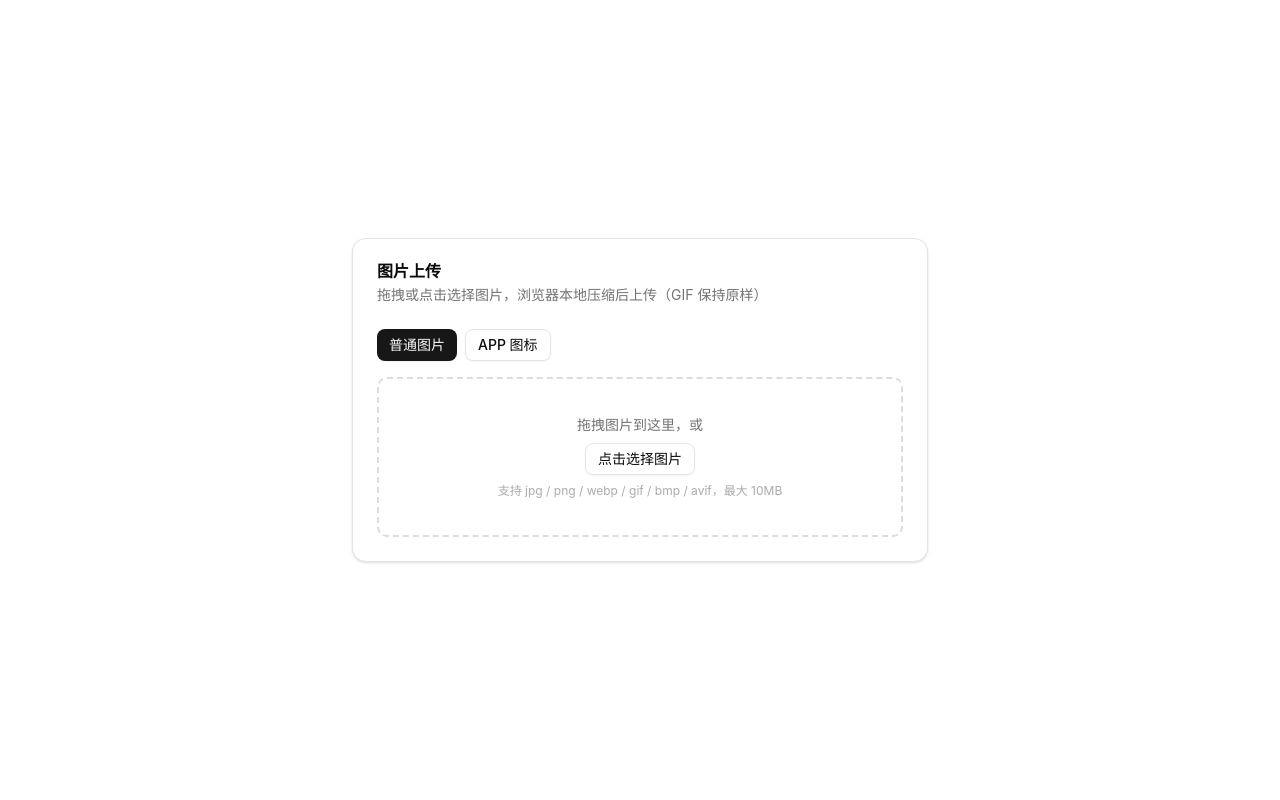
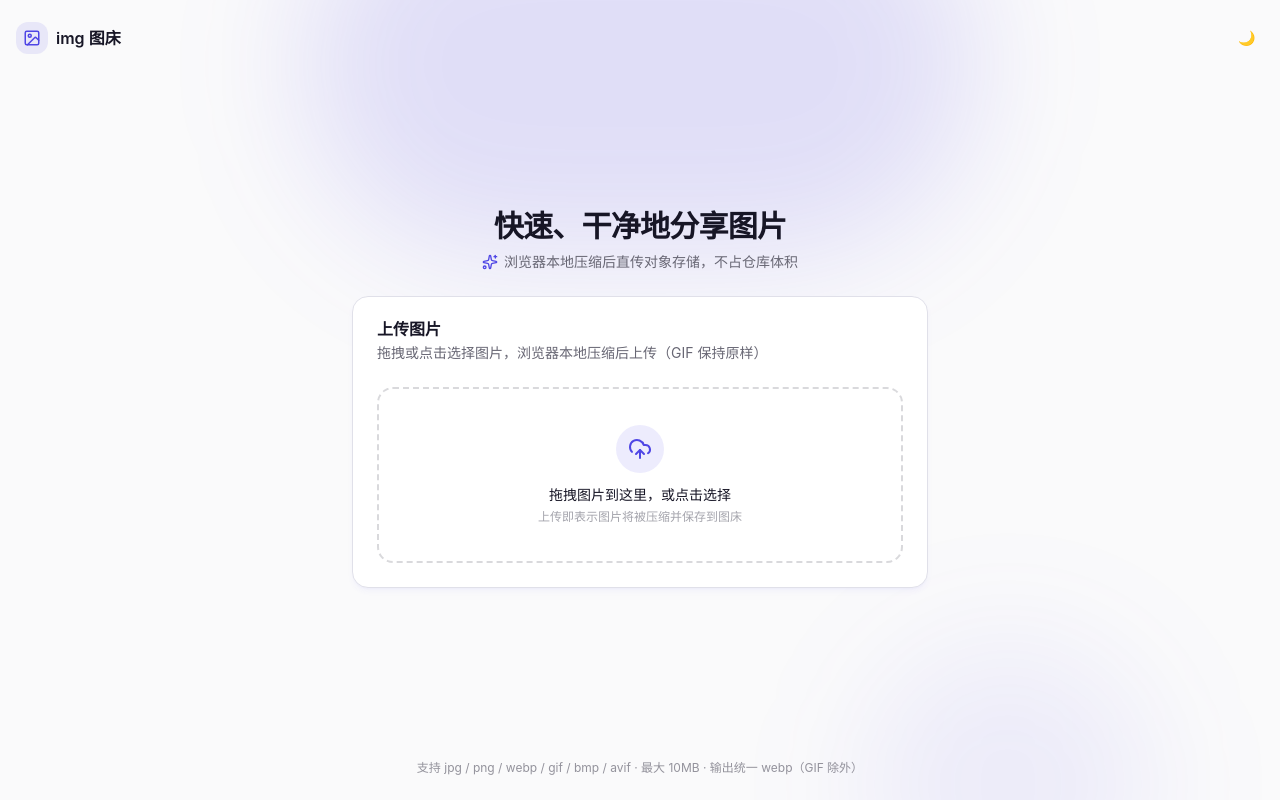
Before and after one commit to zzgs219G/img, a React (Vite) app: page / in a window 1280 px wide. Built offline with nearby package versions, Linux system fonts and the light colour scheme.

Commit message:
⚡ update: 09-20 21:04

```diff
--- a/package.json
+++ b/package.json
@@ -10,12 +10,10 @@
     "preview": "vite preview"
   },
   "dependencies": {
-    "@isomorphic-git/lightning-fs": "^4.9.0",
     "@radix-ui/react-progress": "^1.1.16",
     "@radix-ui/react-slot": "^1.3.3",
     "class-variance-authority": "^0.7.1",
     "clsx": "^2.1.1",
-    "isomorphic-git": "^1.42.2",
     "lucide-react": "^1.47.0",
     "react": "^19.2.8",
     "react-dom": "^19.2.8",
--- a/src/App.tsx
+++ b/src/App.tsx
@@ -1,9 +1,69 @@
+import { ImageIcon, Sparkles } from 'lucide-react'
+
 import { Uploader } from '@/components/Uploader'
+import { Button } from '@/components/ui/button'
+import { useEffect, useState } from 'react'
+
+function ThemeToggle() {
+  const [dark, setDark] = useState(() =>
+    typeof window !== 'undefined' && localStorage.getItem('theme') === 'dark'
+  )
+
+  useEffect(() => {
+    document.documentElement.classList.toggle('dark', dark)
+    localStorage.setItem('theme', dark ? 'dark' : 'light')
+  }, [dark])
+
+  return (
+    <Button
+      variant="ghost"
+      size="icon"
+      aria-label="切换深色模式"
+      onClick={() => setDark((d) => !d)}
+    >
+      {dark ? '☀️' : '🌙'}
+    </Button>
+  )
+}
 
 function App() {
   return (
-    <div className="bg-background flex min-h-screen items-center justify-center p-4">
-      <Uploader />
+    <div className="relative flex min-h-screen flex-col overflow-hidden">
+      {/* 背景装饰：品牌色光晕 */}
+      <div
+        aria-hidden
+        className="pointer-events-none absolute inset-0 -z-10"
+      >
+        <div className="absolute -top-32 left-1/2 h-96 w-[42rem] -translate-x-1/2 rounded-full bg-primary/15 blur-3xl" />
+        <div className="absolute right-[10%] bottom-[-8rem] h-72 w-72 rounded-full bg-primary/8 blur-3xl" />
+      </div>
+
+      <header className="container mx-auto flex w-full items-center justify-between px-4 py-5">
+        <div className="flex items-center gap-2 font-semibold">
+          <span className="bg-primary/10 text-primary flex size-8 items-center justify-center rounded-lg">
+            <ImageIcon className="size-4.5" />
+          </span>
+          img 图床
+        </div>
+        <ThemeToggle />
+      </header>
+
+      <main className="container mx-auto flex w-full flex-1 flex-col items-center justify-center gap-6 px-4 pb-10">
+        <div className="text-center">
+          <h1 className="text-3xl font-bold tracking-tight">
+            快速、干净地分享图片
+          </h1>
+          <p className="text-muted-foreground mt-2 flex items-center justify-center gap-1.5 text-sm">
+            <Sparkles className="text-primary size-4" />
+            浏览器本地压缩后直传对象存储，不占仓库体积
+          </p>
+        </div>
+        <Uploader />
+      </main>
+
+      <footer className="container mx-auto w-full pb-6 text-center text-xs text-muted-foreground/70">
+        支持 jpg / png / webp / gif / bmp / avif · 最大 10MB · 输出统一 webp（GIF 除外）
+      </footer>
     </div>
   )
 }
--- a/src/components/DropZone.tsx
+++ b/src/components/DropZone.tsx
@@ -1,7 +1,6 @@
-import { useCallback } from 'react'
+import { useCallback, useState } from 'react'
 import type { DragEvent } from 'react'
-
-import { Button } from '@/components/ui/button'
+import { CloudUpload } from 'lucide-react'
 
 interface DropZoneProps {
   disabled?: boolean
@@ -10,23 +9,53 @@ interface DropZoneProps {
 }
 
 export function DropZone({ disabled, onDrop, onBrowse }: DropZoneProps) {
+  const [dragOver, setDragOver] = useState(false)
+
   const handleDragOver = useCallback((e: DragEvent<HTMLDivElement>) => {
     e.preventDefault()
+    setDragOver(true)
   }, [])
+  const handleDragLeave = useCallback(() => setDragOver(false), [])
 
   return (
     <div
       onDrop={onDrop}
       onDragOver={handleDragOver}
-      className="border-muted-foreground/25 hover:border-muted-foreground/50 flex min-h-40 flex-col items-center justify-center gap-2 rounded-lg border-2 border-dashed p-6 text-center transition-colors"
+      onDragLeave={handleDragLeave}
+      onDragEnd={handleDragLeave}
+      onClick={onBrowse}
+      role="button"
+      tabIndex={disabled ? -1 : 0}
+      onKeyDown={(e) => {
+        if (!disabled && (e.key === 'Enter' || e.key === ' ')) {
+          e.preventDefault()
+          onBrowse()
+        }
+      }}
+      className={
+        'group relative flex min-h-44 cursor-pointer flex-col items-center justify-center gap-3 rounded-xl border-2 border-dashed p-6 text-center transition-all ' +
+        (dragOver
+          ? 'border-primary bg-primary/5 scale-[1.01]'
+          : 'border-muted-foreground/25 hover:border-primary/50 hover:bg-muted/40')
+      }
     >
-      <p className="text-muted-foreground text-sm">拖拽图片到这里，或</p>
-      <Button variant="outline" size="sm" onClick={onBrowse} disabled={disabled}>
-        点击选择图片
-      </Button>
-      <p className="text-muted-foreground/60 text-xs">
-        支持 jpg / png / webp / gif / bmp / avif，最大 10MB
-      </p>
+      <span
+        className={
+          'bg-primary/10 text-primary flex size-12 items-center justify-center rounded-full transition-transform group-hover:scale-110 ' +
+          (dragOver ? 'scale-110' : '')
+        }
+      >
+        <CloudUpload className="size-6" />
+      </span>
+      <div>
+        <p className="text-sm font-medium">
+          {dragOver ? '松开鼠标，开始上传' : '拖拽图片到这里，或点击选择'}
+        </p>
+        <p className="text-muted-foreground/60 mt-1 text-xs">
+          上传即表示图片将被压缩并保存到图床
+        </p>
+      </div>
+      {disabled && <span className="sr-only">上传中，请稍候</span>}
     </div>
   )
 }
--- a/src/components/Uploader.tsx
+++ b/src/components/Uploader.tsx
@@ -18,18 +18,13 @@ interface UploadResult {
   error?: string
 }
 
-type ImgType = 'img' | 'icon'
-
-/** 上传阶段：transfer = 图片传到 Worker，push = 服务端 git push 仓库 */
-type UploadStage = 'transfer' | 'push'
+/** 上传阶段：transfer = 图片传到 Worker，upload = 服务端写入对象存储 */
+type UploadStage = 'transfer' | 'upload'
 
 export function Uploader() {
-  const [type, setType] = useState<ImgType>('img')
   const [file, setFile] = useState<File | null>(null)
   const [originalUrl, setOriginalUrl] = useState<string>('')
   const [originalSize, setOriginalSize] = useState(0)
-  // compressed 只存 blob 和 ext：文件名在上传时按当前 type 现算，
-  // 这样选图后切换"普通图片 / APP 图标"，上传目录会跟着变
   const [compressed, setCompressed] = useState<{ blob: Blob; ext: string } | null>(null)
   const [compressedUrl, setCompressedUrl] = useState<string>('')
   const [error, setError] = useState('')
@@ -38,7 +33,7 @@ export function Uploader() {
   const [stage, setStage] = useState<UploadStage>('transfer')
   const [result, setResult] = useState<UploadResult | null>(null)
   const inputRef = useRef<HTMLInputElement>(null)
-  // 服务端 push 期间“缓慢爬行”进度条的定时器句柄
+  // 服务端写入对象存储期间“缓慢爬行”进度条的定时器句柄
   const crawlRef = useRef<ReturnType<typeof setInterval> | null>(null)
 
   /** 停止爬行（幂等） */
@@ -51,7 +46,7 @@ export function Uploader() {
 
   /**
    * 从 from 每秒缓慢爬 1%，封顶到 cap。
-   * 服务端 git push 耗时无法精确测知，用“在动但变慢”如实表达“还在工作”。
+   * 服务端写对象存储耗时无法精确测知，用“在动但变慢”如实表达“还在工作”。
    */
   const crawl = useCallback((from: number, cap: number) => {
     stopCrawl()
@@ -118,29 +113,28 @@ export function Uploader() {
     setError('')
     setResult(null)
     try {
-      // 上传时才生成文件名，确保用的是当前 type（切换后目录跟着变）
-      const name = generateFilename(compressed.ext, type)
+      // 上传时才生成文件名
+      const name = generateFilename(compressed.ext)
       const fd = new FormData()
       fd.append('file', compressed.blob, name)
 
-      // 用 XHR 而不是 fetch：只有 XHR 能拿到“浏览器→Worker”这段的真实字节进度。
-      // 拿到响应后服务端还在做 git push 的收尾已不存在——push 完才返回响应，
-      // 所以 100% 出现即代表 push 已落库。
+      // 用 XHR 而不是 fetch：只有 XHR 能拿到"浏览器→Worker"这段的真实字节进度。
+      // 字节传完 ≠ 完成，服务端还要写入对象存储并返回最终 URL。
       const data = await new Promise<UploadResult>((resolve, reject) => {
         const xhr = new XMLHttpRequest()
         xhr.open('POST', '/api/upload')
         xhr.responseType = 'json'
         // 上传段真实进度：映射到 5% → 80%。图片传完只代表到达 Worker，
-        // 剩下的 80% → 99% 留给服务端 git push，那段无法精确测知。
+        // 剩下的 80% → 99% 留给服务端写入对象存储，那段无法精确测知。
         xhr.upload.onprogress = (e) => {
           if (e.lengthComputable) {
-            setStage('push')
+            setStage('upload')
             setProgress(5 + (e.loaded / e.total) * 75)
           }
         }
         xhr.upload.onload = () => {
-          // 字节传完 ≠ 完成，服务端在 push 仓库；进度条转入缓慢爬行
-          setStage('push')
+          // 字节传完 ≠ 完成，服务端在写对象存储；进度条转入缓慢爬行
+          setStage('upload')
           setProgress(80)
           crawl(80, 95)
         }
@@ -181,7 +175,7 @@ export function Uploader() {
       stopCrawl()
       setUploading(false)
     }
-  }, [compressed, type, crawl, stopCrawl])
+  }, [compressed, crawl, stopCrawl])
 
   const reset = useCallback(() => {
     if (originalUrl) URL.revokeObjectURL(originalUrl)
@@ -197,33 +191,14 @@ export function Uploader() {
   }, [originalUrl, compressedUrl])
 
   return (
-    <Card className="w-full max-w-xl">
+    <Card className="w-full max-w-xl shadow-md shadow-primary/5 backdrop-blur-sm">
       <CardHeader>
-        <CardTitle>图片上传</CardTitle>
+        <CardTitle>上传图片</CardTitle>
         <CardDescription>
           拖拽或点击选择图片，浏览器本地压缩后上传（GIF 保持原样）
         </CardDescription>
       </CardHeader>
       <CardContent className="flex flex-col gap-4">
-        <div className="flex gap-2">
-          <Button
-            variant={type === 'img' ? 'default' : 'outline'}
-            size="sm"
-            onClick={() => setType('img')}
-            disabled={uploading}
-          >
-            普通图片
-          </Button>
-          <Button
-            variant={type === 'icon' ? 'default' : 'outline'}
-            size="sm"
-            onClick={() => setType('icon')}
-            disabled={uploading}
-          >
-            APP 图标
-          </Button>
-        </div>
-
         {!file && (
           <DropZone
             disabled={uploading}
@@ -243,7 +218,7 @@ export function Uploader() {
         />
 
         {error && (
-          <div className="text-destructive bg-destructive/10 rounded-md px-3 py-2 text-sm">
+          <div className="text-destructive bg-destructive/10 border-destructive/20 rounded-md border px-3 py-2 text-sm">
             {error}
           </div>
         )}
@@ -265,7 +240,7 @@ export function Uploader() {
           <div className="flex flex-col gap-1">
             <Progress value={progress} />
             <span className="text-muted-foreground text-xs">
-              {stage === 'transfer' ? '正在传输图片…' : '正在写入仓库，请稍候…'}
+              {stage === 'transfer' ? '正在传输图片…' : '正在写入对象存储，请稍候…'}
             </span>
           </div>
         )}
@@ -275,7 +250,12 @@ export function Uploader() {
         )}
 
         {file && (
-          <Button onClick={handleUpload} disabled={!compressed || uploading} className="flex-1">
+          <Button
+            onClick={handleUpload}
+            disabled={!compressed || uploading}
+            className="w-full"
+            size="lg"
+          >
             {uploading ? '上传中…' : '上传'}
           </Button>
         )}
--- a/src/index.css
+++ b/src/index.css
@@ -4,48 +4,48 @@
 @custom-variant dark (&:is(.dark *));
 
 :root {
-  --background: oklch(1 0 0);
-  --foreground: oklch(0.145 0 0);
+  --background: oklch(0.985 0.002 286);
+  --foreground: oklch(0.21 0.03 285);
   --card: oklch(1 0 0);
-  --card-foreground: oklch(0.145 0 0);
+  --card-foreground: oklch(0.21 0.03 285);
   --popover: oklch(1 0 0);
-  --popover-foreground: oklch(0.145 0 0);
-  --primary: oklch(0.205 0 0);
-  --primary-foreground: oklch(0.985 0 0);
-  --secondary: oklch(0.97 0 0);
-  --secondary-foreground: oklch(0.205 0 0);
-  --muted: oklch(0.97 0 0);
-  --muted-foreground: oklch(0.556 0 0);
-  --accent: oklch(0.97 0 0);
-  --accent-foreground: oklch(0.205 0 0);
+  --popover-foreground: oklch(0.21 0.03 285);
+  --primary: oklch(0.51 0.23 277);
+  --primary-foreground: oklch(0.985 0.002 286);
+  --secondary: oklch(0.955 0.01 286);
+  --secondary-foreground: oklch(0.32 0.05 285);
+  --muted: oklch(0.955 0.01 286);
+  --muted-foreground: oklch(0.52 0.02 286);
+  --accent: oklch(0.94 0.02 280);
+  --accent-foreground: oklch(0.35 0.08 280);
   --destructive: oklch(0.577 0.245 27.325);
   --destructive-foreground: oklch(0.985 0 0);
-  --border: oklch(0.922 0 0);
-  --input: oklch(0.922 0 0);
-  --ring: oklch(0.708 0 0);
-  --radius: 0.625rem;
+  --border: oklch(0.91 0.012 286);
+  --input: oklch(0.91 0.012 286);
+  --ring: oklch(0.51 0.23 277);
+  --radius: 0.75rem;
 }
 
 .dark {
-  --background: oklch(0.145 0 0);
-  --foreground: oklch(0.985 0 0);
-  --card: oklch(0.205 0 0);
-  --card-foreground: oklch(0.985 0 0);
-  --popover: oklch(0.205 0 0);
-  --popover-foreground: oklch(0.985 0 0);
-  --primary: oklch(0.922 0 0);
-  --primary-foreground: oklch(0.205 0 0);
-  --secondary: oklch(0.269 0 0);
-  --secondary-foreground: oklch(0.985 0 0);
-  --muted: oklch(0.269 0 0);
-  --muted-foreground: oklch(0.708 0 0);
-  --accent: oklch(0.269 0 0);
-  --accent-foreground: oklch(0.985 0 0);
+  --background: oklch(0.16 0.02 285);
+  --foreground: oklch(0.95 0.008 286);
+  --card: oklch(0.2 0.025 285);
+  --card-foreground: oklch(0.95 0.008 286);
+  --popover: oklch(0.2 0.025 285);
+  --popover-foreground: oklch(0.95 0.008 286);
+  --primary: oklch(0.65 0.19 278);
+  --primary-foreground: oklch(0.14 0.02 285);
+  --secondary: oklch(0.26 0.03 285);
+  --secondary-foreground: oklch(0.9 0.01 286);
+  --muted: oklch(0.26 0.03 285);
+  --muted-foreground: oklch(0.68 0.02 286);
+  --accent: oklch(0.28 0.05 280);
+  --accent-foreground: oklch(0.9 0.03 280);
   --destructive: oklch(0.704 0.191 22.216);
   --destructive-foreground: oklch(0.985 0 0);
-  --border: oklch(1 0 0 / 10%);
-  --input: oklch(1 0 0 / 15%);
-  --ring: oklch(0.556 0 0);
+  --border: oklch(1 0 0 / 12%);
+  --input: oklch(1 0 0 / 16%);
+  --ring: oklch(0.65 0.19 278);
 }
 
 @theme inline {
@@ -79,6 +79,6 @@
     @apply border-border outline-ring/50;
   }
   body {
-    @apply bg-background text-foreground;
+    @apply bg-background text-foreground antialiased;
   }
 }
--- a/src/lib/filename.ts
+++ b/src/lib/filename.ts
@@ -1,16 +1,15 @@
 /**
  * 生成上传文件名：img_YYMMDD_xxxxxx.webp
- * - 前缀 img / icon（决定落盘目录 src/img 或 src/icons）
  * - YYMMDD 年月日（本地时间）
  * - xxxxxx 3 字节随机数的 6 位十六进制（24^6 ≈ 1.9 亿种不撞名）
  * - GIF 保留 .gif，其余固定 .webp
  */
-export function generateFilename(ext: string, type: 'img' | 'icon' = 'img'): string {
+export function generateFilename(ext: string): string {
   const d = new Date()
   const p = (n: number, len = 2) => String(n).padStart(len, '0')
   const yymmdd = `${p(d.getFullYear() % 100)}${p(d.getMonth() + 1)}${p(d.getDate())}`
   const rand = Array.from(crypto.getRandomValues(new Uint8Array(3)))
     .map((b) => b.toString(16).padStart(2, '0'))
     .join('')
-  return `${type}_${yymmdd}${rand}.${ext}`
+  return `img_${yymmdd}${rand}.${ext}`
 }
--- a/worker/cnb.ts
+++ b/worker/cnb.ts
@@ -1,10 +1,8 @@
 /**
  * CNB 图片上传（OpenAPI 方案，不碰 git 仓库）。
  *
- * 历史：旧实现用 isomorphic-git 在内存里 init 空仓库 + force push，
- * 会把远程分支整个覆盖成"只含一张图"的仓库（真实事故）；后改为浅克隆再 push，
- * 但图片是对象存储的事，往 git 仓库里塞图片会让克隆体积随图片数线性膨胀，
- * Worker 内存迟早撑爆。
+ * 历史备注：最早用 isomorphic-git 在 Worker 里 push 到 git 仓库，会让克隆体积
+ * 随图片数线性膨胀，Worker 内存迟早撑爆，故废弃。
  *
  * 现方案走 CNB OpenAPI：
  *   ① POST /{repo}/-/upload/imgs          → 拿预签名 upload_url + form 参数
```
Also changed, not shown: src/components/Preview.tsx (+7 -3 lines), src/components/ResultCard.tsx (+8 -4 lines), worker/memory-backend.ts (deleted, +0 -36 lines), worker/web-locks-shim.ts (deleted, +0 -144 lines), 2 other files (tests, documents, lock files or other folders).
